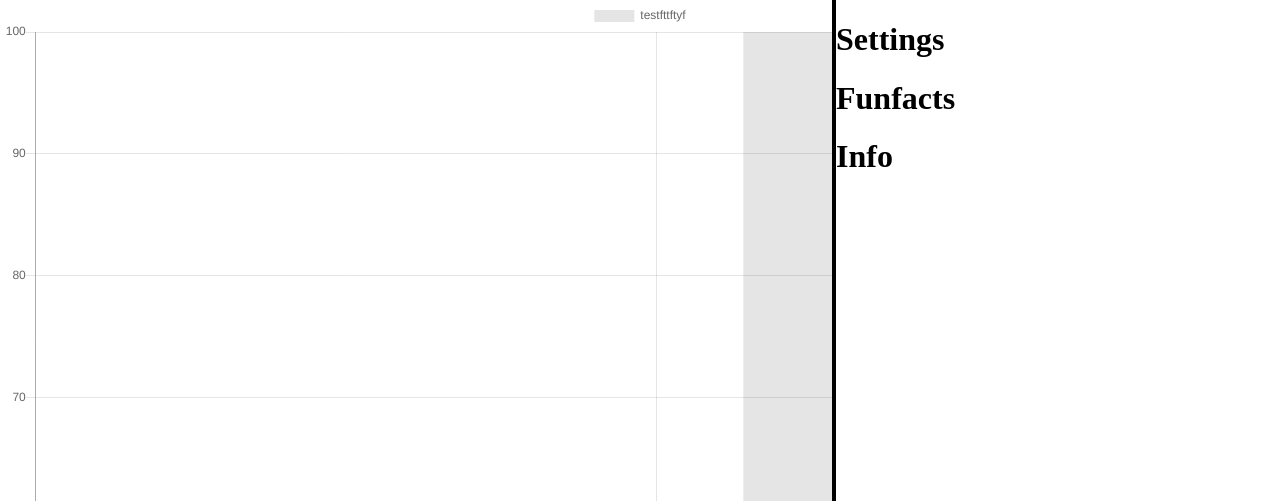
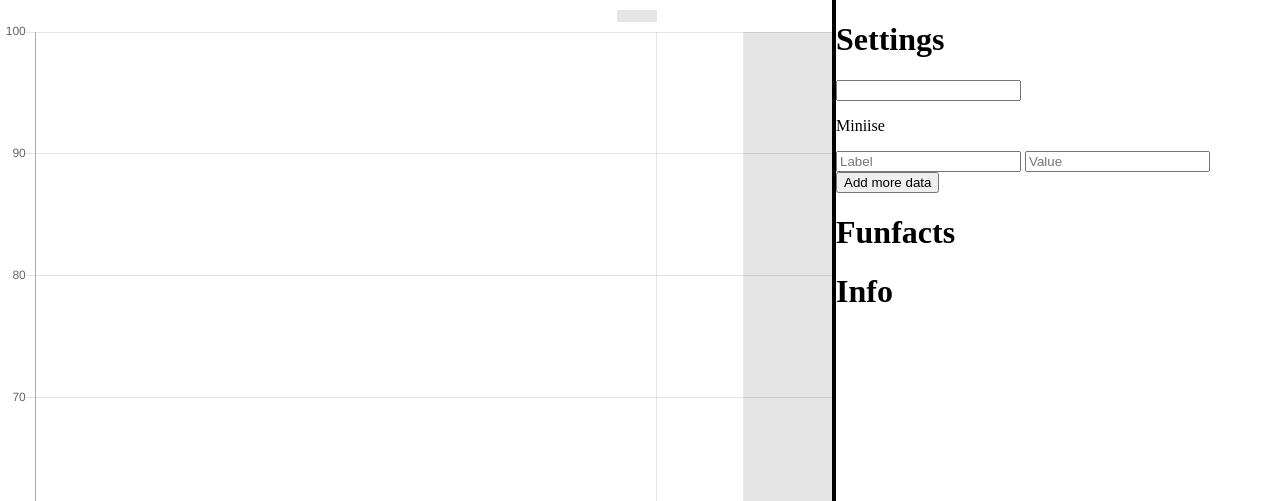
Before and after one commit to VL07/AllVisualizer, a Flask app: page /visualizer/bar in a window 1280 px wide. Shown: the top 501 px of the page. Run offline with Flask 2, Linux system fonts and the light colour scheme; some libraries are stand-ins or nearby versions.

Commit message:
0.1.1
Added settings (basic and no styling)

```diff
--- a/templates/visualizer_bar.html
+++ b/templates/visualizer_bar.html
@@ -13,8 +13,17 @@
         <canvas id="canvaschart" width="100%" height="100%"></canvas>
     </div>
     <div class="sidebar">
-        <div class="settings">
+        <div class="settings" id="settings">
             <h1>Settings</h1>
+            <label for="title"></label>
+            <input type="text" id="title" name="title" onchange="update()">
+            <div class="data expandable-open">
+                <p>Miniise</p>
+                <input type="text" class="label" placeholder="Label" onchange="update()">
+                <input type="number" class="value" placeholder="Value" onchange="update()">
+                <br>
+                <button onclick="addMoreData()">Add more data</button>
+            </div>
         </div>
         <div class="funfacts">
             <h1>Funfacts</h1>
@@ -27,6 +36,10 @@
     <script>
 
         const chartCanvas = document.getElementById("canvaschart").getContext("2d");
+
+        update()
+
+        function update() {
 
             if ("{{ visualizer }}" == "bar") {
                 /*
@@ -41,9 +54,9 @@
                             "test2"
                         ],
                         datasets: [{
-                        label: "testfttftyf",
+                            label: document.getElementById("title").value,
                             data: [1, 100],
-                        fill: false,
+                            fill: true,
                             borderColor: "#fff"
 
                         }]
@@ -53,6 +66,15 @@
                     }
                 });
 
+            }
+        }
+
+
+        function addMoreData() {
+            const settings = document.getElementById("settings");
+            const dataDiv = document.querySelector("#settings > div.data");
+
+            console.log(dataDiv)
         }
 
     </script>
```
Lines whose indentation alone changed are shown as unchanged.
